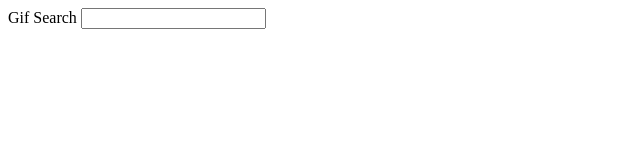
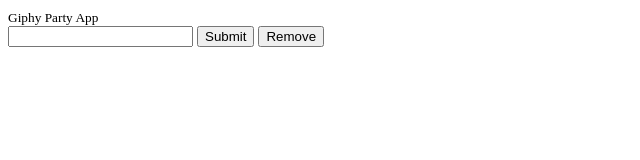
Before and after one commit to nniroula/Giphy_Party, a plain HTML site: page index.html in a window 1280 px wide. Shown: the whole page, without its empty margins (0-640 px from the left). Drawn offline with nearby package versions, Linux system fonts and the light colour scheme.

Commit message:
html form for searching gifs

```diff
--- a/index.html
+++ b/index.html
@@ -7,11 +7,19 @@
     <title>Giphy Party App</title>
 </head>
 <body>
+    <small>Giphy Party App</small>
     <form>
-        <label for="gif-search">Gif Search</label>
-        <input id="gif-search" type="search" name="searchingGif" palceholder="search gif here">
+        <!-- <label for="gif-search">Gif Search</label> -->
+        <input id="gifSearch" type="search" name="searchingGif" palceholder="search gif here">
+
+        <button type="submit" value="searchGIFF">Submit</button>
+        <button type="submit" id="getRid">Remove</button>
     </form>
+    <!-- Need a place to hold gif -->
+    <div id="gifHere">
+    </div>
 
+    <script src="https://code.jquery.com/jquery-3.6.0.slim.min.js" integrity="sha256-u7e5khyithlIdTpu22PHhENmPcRdFiHRjhAuHcs05RI=" crossorigin="anonymous"></script>
     <script src= "https://cdnjs.cloudflare.com/ajax/libs/axios/0.24.0/axios.min.js"></script>
     <scipt src="giphy.js"></scipt>
 
```
